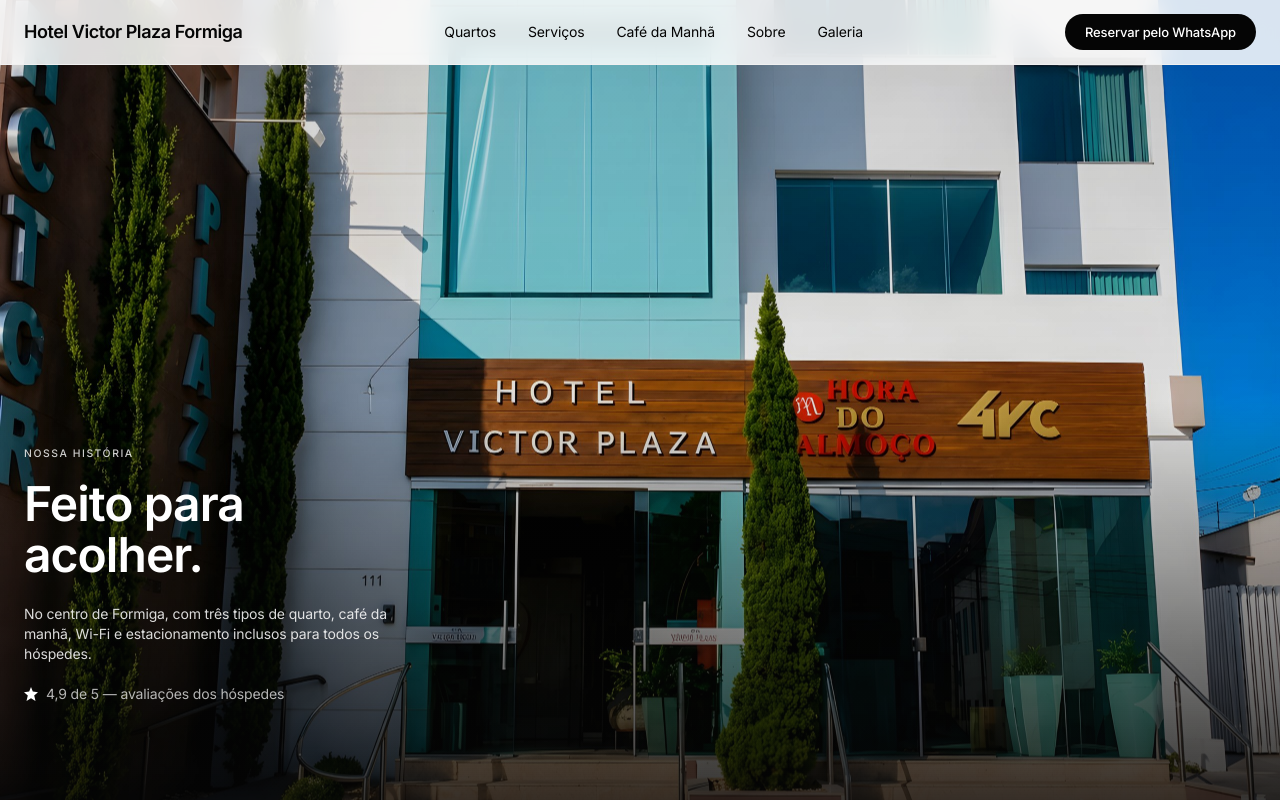
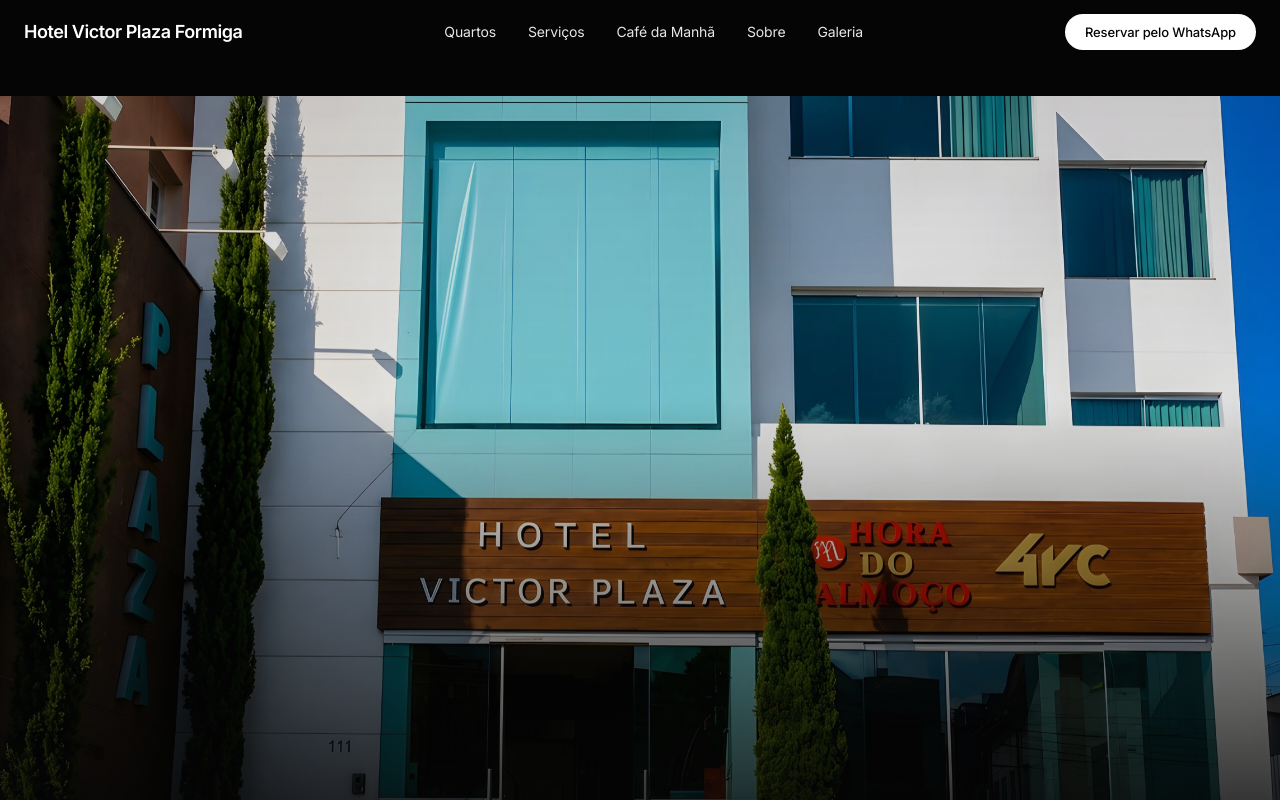
Before and after one commit to vitorcambraia3/victor-plaza-hotel, a Next.js app: page /sobre in a window 1280 px wide. Shown: the top 802 px of the page. Built offline with nearby package versions, Linux system fonts and the light colour scheme.

Commit message:
melhoria no codigo

```diff
--- a/src/app/globals.css
+++ b/src/app/globals.css
@@ -131,4 +131,73 @@
   }
   .no-scrollbar::-webkit-scrollbar { display: none; }
   .no-scrollbar { -ms-overflow-style: none; scrollbar-width: none; }
+  .cv-auto {
+    content-visibility: auto;
+    contain-intrinsic-size: auto 600px;
+  }
 }
+
+/* ── Scroll-driven parallax animations ── */
+
+@keyframes hero-image-parallax {
+  from {
+    transform: translateY(0%) scale(1);
+  }
+  to {
+    transform: translateY(18%) scale(1.12);
+  }
+}
+
+@keyframes hero-text-parallax {
+  from {
+    transform: translateY(0%);
+    opacity: 1;
+  }
+  60% {
+    opacity: 0;
+  }
+  to {
+    transform: translateY(40%);
+    opacity: 0;
+  }
+}
+
+@keyframes fullbleed-parallax {
+  from {
+    transform: translateY(-12%);
+  }
+  to {
+    transform: translateY(12%);
+  }
+}
+
+@supports (animation-timeline: view()) {
+  .hero-image-parallax {
+    animation: hero-image-parallax linear both;
+    animation-timeline: view(block);
+    animation-range: entry 100% exit 0%;
+  }
+
+  .hero-text-parallax {
+    animation: hero-text-parallax linear both;
+    animation-timeline: view(block);
+    animation-range: entry 100% exit 0%;
+  }
+
+  .fullbleed-parallax-wrapper {
+    animation: fullbleed-parallax linear both;
+    animation-timeline: view(block);
+    animation-range: cover;
+  }
+
+  @media (prefers-reduced-motion: reduce) {
+    .hero-image-parallax,
+    .hero-text-parallax,
+    .fullbleed-parallax-wrapper {
+      animation: none;
+    }
+    html {
+      scroll-behavior: auto;
+    }
+  }
+}
--- a/src/app/page.tsx
+++ b/src/app/page.tsx
@@ -139,7 +139,7 @@
         </div>
       </Section>
 
-      <Section>
+      <Section className="cv-auto">
         <div className="container-x">
           <SectionHeading
             eyebrow="Avaliações"
@@ -212,7 +212,7 @@
         </div>
       </Section>
 
-      <Section>
+      <Section className="cv-auto">
         <div className="container-x">
           <div className="flex flex-col md:flex-row md:items-end md:justify-between gap-6 mb-12 md:mb-16">
             <SectionHeading eyebrow="Dicas" title="Do Hotel Victor Plaza." />
--- a/src/components/FullBleedImage.tsx
+++ b/src/components/FullBleedImage.tsx
@@ -1,7 +1,6 @@
 "use client";
 
-import { motion, useScroll, useTransform, useReducedMotion } from "motion/react";
-import { useRef } from "react";
+import { motion, useReducedMotion } from "motion/react";
 
 type Props = {
   src: string;
@@ -11,27 +10,22 @@
 };
 
 export function FullBleedImage({ src, alt, className, height = "h-[60vh]" }: Props) {
-  const ref = useRef<HTMLDivElement>(null);
   const reduce = useReducedMotion();
-  const { scrollYProgress } = useScroll({
-    target: ref,
-    offset: ["start end", "end start"],
-  });
-  const y = useTransform(scrollYProgress, [0, 1], ["-12%", "12%"]);
 
   return (
-    <div ref={ref} className={`relative w-full ${height} overflow-hidden bg-ink ${className ?? ""}`}>
+    <div className={`relative w-full ${height} overflow-hidden bg-ink ${className ?? ""}`}>
+      <div className="absolute left-0 right-0 -top-[20%] h-[140%] w-full will-change-transform fullbleed-parallax-wrapper">
         <motion.img
           src={src}
           alt={alt}
           loading="lazy"
-        className="absolute left-0 right-0 -top-[20%] h-[140%] w-full object-cover will-change-transform"
-        style={reduce ? undefined : { y }}
+          className="h-full w-full object-cover will-change-transform"
           initial={reduce ? undefined : { scale: 1.1, opacity: 0 }}
           whileInView={reduce ? undefined : { scale: 1, opacity: 1 }}
           viewport={{ once: true, margin: "-100px" }}
           transition={{ duration: 1.2, ease: [0.22, 1, 0.36, 1] }}
         />
       </div>
+    </div>
   );
 }
--- a/src/components/Hero.tsx
+++ b/src/components/Hero.tsx
@@ -1,12 +1,6 @@
 "use client";
 
-import {
-  motion,
-  useScroll,
-  useTransform,
-  useReducedMotion,
-} from "motion/react";
-import { useRef } from "react";
+import { motion, useReducedMotion } from "motion/react";
 
 type Props = {
   image: string;
@@ -27,39 +21,23 @@
   children,
   rating,
 }: Props) {
-  const ref = useRef<HTMLDivElement>(null);
   const reduce = useReducedMotion();
-  const { scrollYProgress } = useScroll({
-    target: ref,
-    offset: ["start start", "end start"],
-  });
-  const y = useTransform(scrollYProgress, [0, 1], ["0%", "18%"]);
-  const scale = useTransform(scrollYProgress, [0, 1], [1, 1.12]);
-  const textY = useTransform(scrollYProgress, [0, 1], ["0%", "40%"]);
-  const opacity = useTransform(scrollYProgress, [0, 0.6], [1, 0]);
 
   return (
     <section
-      ref={ref}
       className="relative h-svh min-h-150 w-full overflow-hidden bg-ink"
     >
-      <motion.div
-        className="absolute inset-0 will-change-transform"
-        style={reduce ? undefined : { y, scale }}
-      >
+      <div className="absolute inset-0 will-change-transform hero-image-parallax">
         <img
           src={image}
           alt={imageAlt}
           className="h-full w-full object-cover"
           fetchPriority="high"
         />
-      </motion.div>
+      </div>
       <div className="absolute inset-0 bg-linear-to-b from-ink/40 via-ink/35 to-ink/90 md:from-ink/20 md:via-ink/10 md:to-ink/80" />
 
-      <motion.div
-        className="absolute inset-0 flex flex-col justify-end will-change-transform"
-        style={reduce ? undefined : { y: textY, opacity }}
-      >
+      <div className="absolute inset-0 flex flex-col justify-end will-change-transform hero-text-parallax">
         <div className="container-x pb-16 md:pb-24">
           {eyebrow && (
             <motion.p
@@ -127,7 +105,7 @@
             </motion.div>
           )}
         </div>
-      </motion.div>
+      </div>
     </section>
   );
 }
--- a/src/components/Nav.tsx
+++ b/src/components/Nav.tsx
@@ -1,16 +1,15 @@
 "use client";
 
 import Link from "next/link";
-import { usePathname } from "next/navigation";
 import { useEffect, useState } from "react";
-import { motion, AnimatePresence } from "motion/react";
+import { motion, AnimatePresence, useReducedMotion } from "motion/react";
 import { navLinks, contactInfo, HOTEL_NAME } from "@/lib/data";
 import { cn } from "@/lib/utils";
 
 export function Nav() {
-  const pathname = usePathname();
   const [scrolled, setScrolled] = useState(false);
   const [open, setOpen] = useState(false);
+  const reduce = useReducedMotion();
 
   useEffect(() => {
     const onScroll = () => setScrolled(window.scrollY > 12);
@@ -28,8 +27,7 @@
 
   const closeMenu = () => setOpen(false);
 
-  const isHome = pathname === "/";
-  const transparent = isHome && !scrolled;
+  const transparent = !scrolled;
 
   return (
     <>
@@ -38,7 +36,7 @@
           "fixed top-0 left-0 right-0 z-50 transition-all duration-300",
           transparent
             ? "bg-transparent"
-            : "bg-paper/85 backdrop-blur-md border-b border-line",
+            : "bg-paper/95 border-b border-line",
         )}
       >
         <nav className="container-x flex items-center justify-between h-14 md:h-16">
@@ -136,8 +134,8 @@
               {navLinks.map((link, i) => (
                 <motion.div
                   key={link.href}
-                  initial={{ opacity: 0, x: -20 }}
-                  animate={{ opacity: 1, x: 0 }}
+                  initial={reduce ? { opacity: 0 } : { opacity: 0, x: -20 }}
+                  animate={{ opacity: 1, x: reduce ? 0 : undefined }}
                   transition={{ delay: 0.05 + i * 0.05 }}
                 >
                   <Link
@@ -150,8 +148,8 @@
                 </motion.div>
               ))}
               <motion.div
-                initial={{ opacity: 0, x: -20 }}
-                animate={{ opacity: 1, x: 0 }}
+                initial={reduce ? { opacity: 0 } : { opacity: 0, x: -20 }}
+                animate={{ opacity: 1, x: reduce ? 0 : undefined }}
                 transition={{ delay: 0.05 + navLinks.length * 0.05 }}
                 className="mt-4"
               >
--- a/src/components/ParallaxImage.tsx
+++ /dev/null
@@ -1,37 +0,0 @@
-"use client";
-
-import { motion, useScroll, useTransform, useReducedMotion } from "motion/react";
-import { useRef } from "react";
-
-type Props = {
-  src: string;
-  alt: string;
-  className?: string;
-  ratio?: string;
-};
-
-export function ParallaxImage({ src, alt, className, ratio = "aspect-[16/10]" }: Props) {
-  const ref = useRef<HTMLDivElement>(null);
-  const reduce = useReducedMotion();
-  const { scrollYProgress } = useScroll({
-    target: ref,
-    offset: ["start end", "end start"],
-  });
-  const y = useTransform(scrollYProgress, [0, 1], ["-8%", "8%"]);
-
-  return (
-    <div ref={ref} className={ratio + " overflow-hidden " + (className ?? "")}>
-      <motion.img
-        src={src}
-        alt={alt}
-        loading="lazy"
-        className="h-full w-full object-cover will-change-transform"
-        style={reduce ? undefined : { y }}
-        initial={reduce ? undefined : { scale: 1.12 }}
-        whileInView={reduce ? undefined : { scale: 1 }}
-        viewport={{ once: true }}
-        transition={{ duration: 1.2, ease: [0.22, 1, 0.36, 1] }}
-      />
-    </div>
-  );
-}
```
Lines whose indentation alone changed are shown as unchanged.
